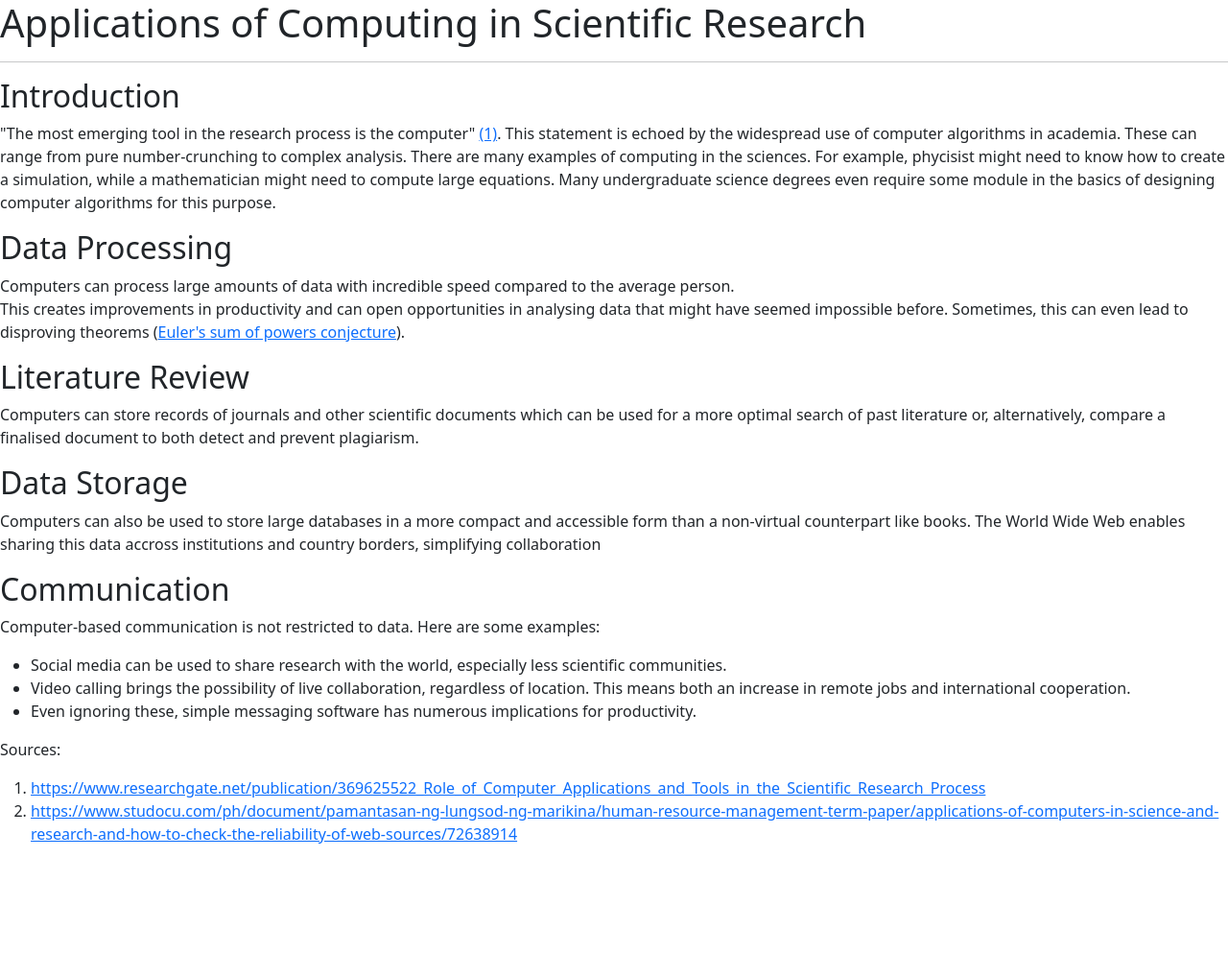
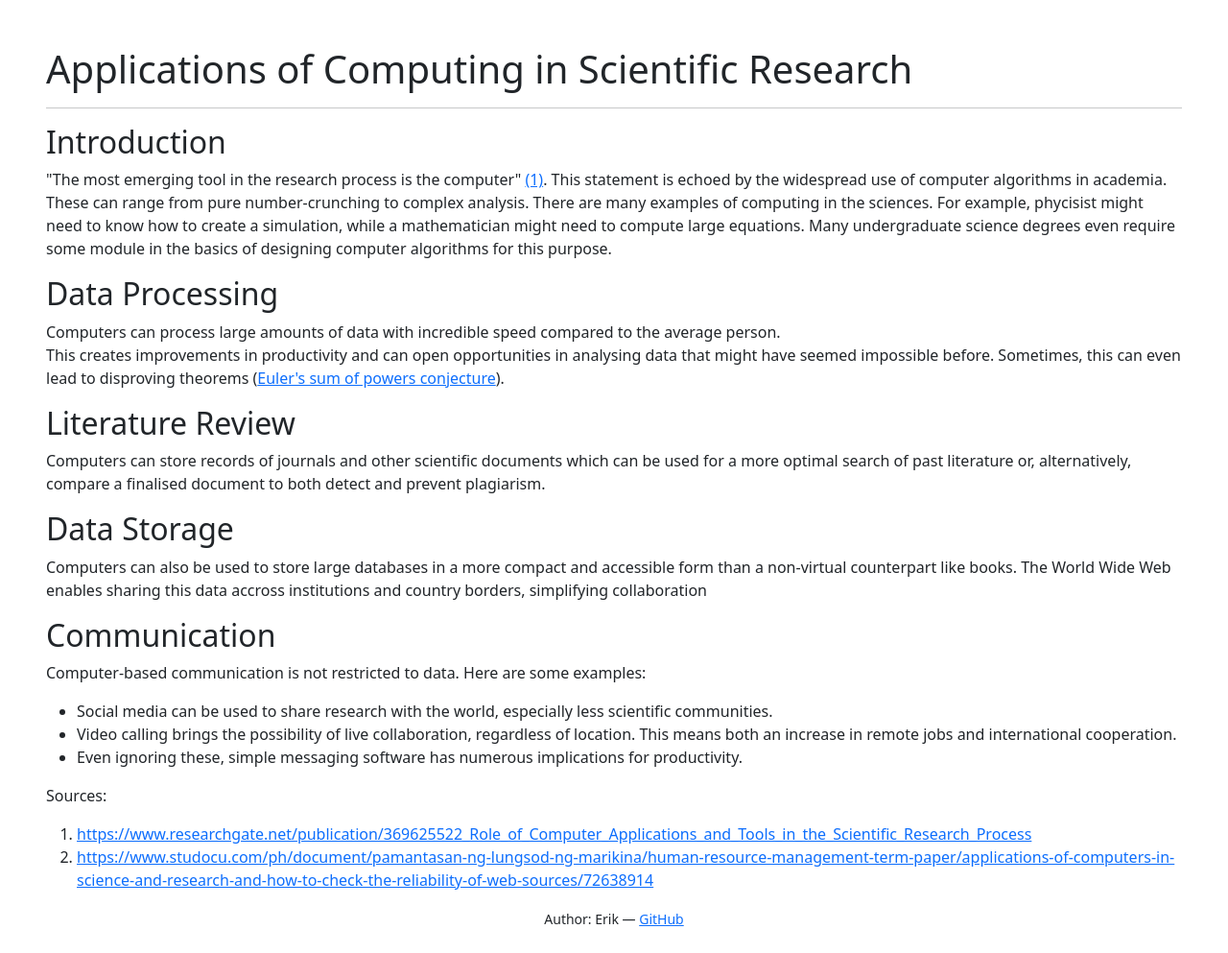
Before and after one commit to erktln/erktln.github.io, a plain HTML site: page src/research/index.html in a window 1280 px wide. Shown: the whole page at 96% size. Before the commit the page ends 897 px from the top, so only its background shows below. Drawn offline with nearby package versions, Linux system fonts and the light colour scheme; files that its build step writes are made by us from their sources; files whose address does not match are found by name.

Commit message:
styling consistency and authorship

```diff
--- a/src/research/index.html
+++ b/src/research/index.html
@@ -7,13 +7,13 @@
 
     <title>Applications in Research</title>
 
-    <link rel="stylesheet" href="../bootstrap/4.3.1/css/bootstrap.min.css">
+    <link rel="stylesheet" href="../../Assets/bootstrap/css/bootstrap.min.css">
     <link rel="stylesheet" href="https://cdnjs.cloudflare.com/ajax/libs/font-awesome/5.8.1/css/fontawesome.min.css">
-    <link rel="stylesheet" href="">
     <script src="script.js"></script>
 
   </head>
   <body>
+    <div class="p-5">
       <div id="titlediv">
         <h1 id="title">Applications of Computing in Scientific Research</h1>
         <hr>
@@ -21,23 +21,23 @@
 
       <div id="content">
         <div id="intro">
-        <h2>Introduction</h2>
+          <h2 class="display-7">Introduction</h2>
           <p>"The most emerging tool in the research process is the computer" <a href="#sources">(1)</a>. This statement is echoed by the widespread use of computer algorithms in academia. These can range from pure number-crunching to complex analysis. There are many examples of computing in the sciences. For example, phycisist might need to know how to create a simulation, while a mathematician might need to compute large equations. Many undergraduate science degrees even require some module in the basics of designing computer algorithms for this purpose.</p>
         </div>
         <div id="data">
-        <h2>Data Processing</h2>
+          <h2 class="display-7">Data Processing</h2>
           <p>Computers can process large amounts of data with incredible speed compared to the average person.<br>This creates improvements in productivity and can open opportunities in analysing data that might have seemed impossible before. Sometimes, this can even lead to disproving theorems (<a href="https://en.wikipedia.org/wiki/Euler%27s_sum_of_powers_conjecture">Euler's sum of powers conjecture</a>).</p>
         </div>
         <div id="litreview">
-        <h2>Literature Review</h2>
+          <h2 class="display-7">Literature Review</h2>
           <p>Computers can store records of journals and other scientific documents which can be used for a more optimal search of past literature or, alternatively, compare a finalised document to both detect and prevent plagiarism.</p>
         </div>
         <div id="datastorage">
-        <h2>Data Storage</h2>
+          <h2 class="display-7">Data Storage</h2>
           <p>Computers can also be used to store large databases in a more compact and accessible form than a non-virtual counterpart like books. The World Wide Web enables sharing this data accross institutions and country borders, simplifying collaboration</p>
         </div>
         <div id="communication">
-        <h2>Communication</h2>
+          <h2 class="display-7">Communication</h2>
           <p>Computer-based communication is not restricted to data. Here are some examples:
             <ul>
               <li>Social media can be used to share research with the world, especially less scientific communities.</li>
@@ -53,10 +53,14 @@
             <li><a href="https://www.researchgate.net/publication/369625522_Role_of_Computer_Applications_and_Tools_in_the_Scientific_Research_Process">https://www.researchgate.net/publication/369625522_Role_of_Computer_Applications_and_Tools_in_the_Scientific_Research_Process</a></li>
             <li><a href="https://www.studocu.com/ph/document/pamantasan-ng-lungsod-ng-marikina/human-resource-management-term-paper/applications-of-computers-in-science-and-research-and-how-to-check-the-reliability-of-web-sources/72638914">https://www.studocu.com/ph/document/pamantasan-ng-lungsod-ng-marikina/human-resource-management-term-paper/applications-of-computers-in-science-and-research-and-how-to-check-the-reliability-of-web-sources/72638914</a></li>
           </ol>
+          <div class="position-absolute start-50 translate-middle-x">
+            <small>Author: Erik — <a href="https://github.com/erktln">GitHub</a></small>
+          </div>
         </p>
       </footer>
 
       <script src="https://code.jquery.com/jquery-1.12.4.min.js" integrity="sha256-ZosEbRLbNQzLpnKIkEdrPv7lOy9C27hHQ+Xp8a4MxAQ=" crossorigin="anonymous"></script>
       <script src="../bootstrap/js/bootstrap.min.js"></script>
+    </div>
   </body>
 </html>
```
Lines whose indentation alone changed are shown as unchanged.
